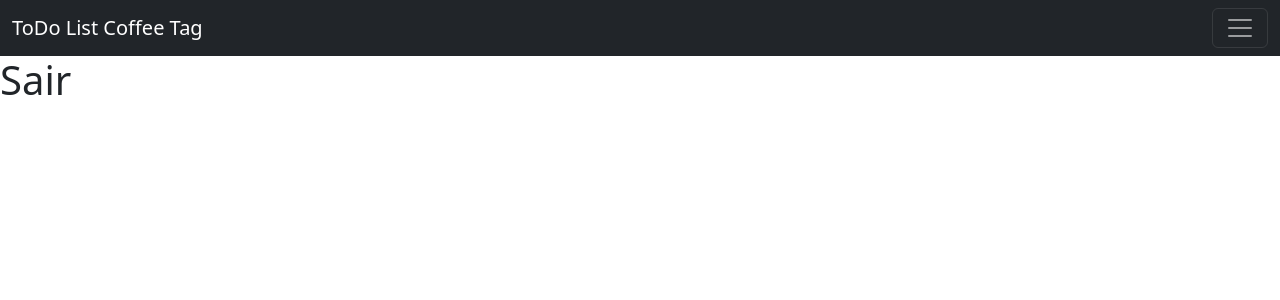
After one commit to Leonardo-Lourenco/ToDo-django, a Django app: template tasks/templates/sair.html in a window 1280 px wide. The commit adds this page. Shown: the top 300 px of the page. Run offline with Django 3.2, Linux system fonts and the light colour scheme; the template is opened without the code that fills it, so the values that code supplies are empty.

Commit message:
Add files via upload

```diff
--- a/appDjango/urls.py
+++ b/appDjango/urls.py
@@ -22,5 +22,7 @@ urlpatterns = [
     path('', views.home, name='home'),
     path('sigup/', views.sigup, name='sigup'),
     path('tasks/', views.tasks, name='tasks'),
+    path('sair/', views.sair, name='sair'),
+    path('sigin/', views.sigin, name='sigin'),
 
 ]
--- a/tasks/templates/menu.html
+++ b/tasks/templates/menu.html
@@ -28,15 +28,28 @@
             <li class="nav-item">
               <a class="nav-link active" aria-current="page" href="/">Home</a>
             </li>
-            <li class="nav-item">
-              <a class="nav-link" href="/sigup">Logar</a>
-            </li>
+
             <li class="nav-item">
                 <a class="nav-link" href="/tasks">Tarefas</a>
             </li>
-            <li class="nav-item">
-                <a class="nav-link" href="/logout">Sair</a>
-            </li>
+
+            {% if user.is_authenticated %}
+
+              <li class="nav-item">
+                <a class="nav-link" href="/sair">Sair</a>
+              </li>
+
+            {% else %}
+
+              <li class="nav-item">
+                <a class="nav-link" href="/sigup">Cadastrar</a>
+              </li>
+
+              <li class="nav-item">
+                <a class="nav-link" href="/sigin">Logar</a>
+              </li>
+
+            {% endif %}
 
           </ul>
 
--- /dev/null
+++ b/tasks/templates/sair.html
@@ -0,0 +1,10 @@
+
+
+{% extends 'menu.html' %}
+
+
+{% block content %}
+
+    <h1> Sair </h1>
+
+{% endblock %}
```
Also changed, not shown: tasks/templates/sigin.html (added, +21 -0 lines), tasks/views.py (+31 -4 lines), db.sqlite3.
